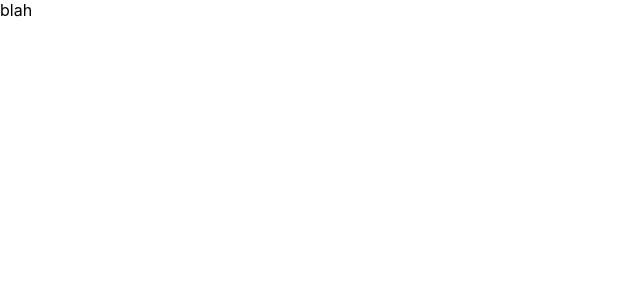
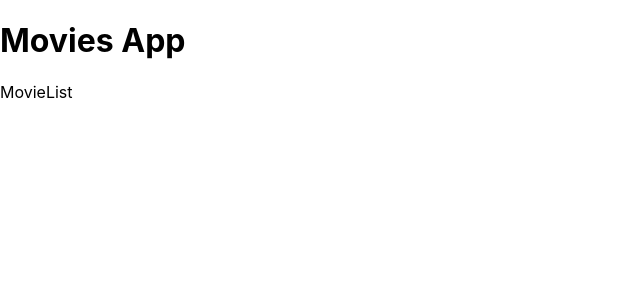
Before and after one commit to 08-Noam-David/movies-app, a React (Create React App) app: page / in a window 1280 px wide. Shown: the top 300 px of the page, without its empty margins (0-640 px from the left). Built offline with nearby package versions, Linux system fonts and the light colour scheme.

Commit message:
Add structure to Home.jsx

```diff
--- /dev/null
+++ b/src/cmps/EditMovie.jsx
@@ -0,0 +1,12 @@
+import React from 'react'
+
+class EditMovie extends React.Component {
+  render() {
+    return (
+      <div>EditMovie</div>
+    )
+  }
+}
+
+
+export default EditMovie
--- /dev/null
+++ b/src/cmps/MovieList.jsx
@@ -0,0 +1,9 @@
+import React from 'react';
+
+class MovieList extends React.Component {
+  render() {
+    return <div>MovieList</div>;
+  }
+}
+
+export default MovieList;
--- /dev/null
+++ b/src/initialMovies.js
@@ -0,0 +1,17 @@
+export default [
+  {
+    id: 'dfdfri45565m?Fggfyt', //use nanoid
+    name: 'Bruke Almighry',
+    year: 2003,
+    director: 'Steken Skilbern',
+    imageUrl:
+      'https://lh3.googleusercontent.com/ogw/AOh-ky3264jrLpAMEohxMnsN5KNxHr45OauRIe71AS-M=s64-c-mo', //url from the internet
+  },
+  {
+    id: 'dfd5656i45565m?Fggfyt', //use nanoid
+    name: 'Zion King',
+    year: 1994,
+    director: 'Rock ChinKopf',
+    imageUrl: 'https://pbs.twimg.com/media/ERyCK0lU8AAbKw2.jpg', //url from the internet
+  },
+];
--- a/src/pages/Home.jsx
+++ b/src/pages/Home.jsx
@@ -1,11 +1,31 @@
 import React from 'react';
 
+import MovieList from '../cmps/MovieList.jsx';
+import EditMovie from '../cmps/EditMovie.jsx';
+
+import initialMovies from '../initialMovies.js';
+
 class Home extends React.Component {
-    render() {
-        return (
-            <div>blah</div>
-        );
-    }
+  constructor(prop) {
+    super(prop);
+
+    this.state = {
+      movies: initialMovies,
+      isAddMode: false,
+      movieToAdd: null,
+    };
+  }
+
+  render() {
+    const { movies, isAddMode, movieToAdd } = this.state;
+
+    return (
+      <div>
+        <h1>Movies App</h1>
+        {!isAddMode && !movieToAdd ? <MovieList /> : <EditMovie />}
+      </div>
+    );
+  }
 }
 
 export default Home;
```
